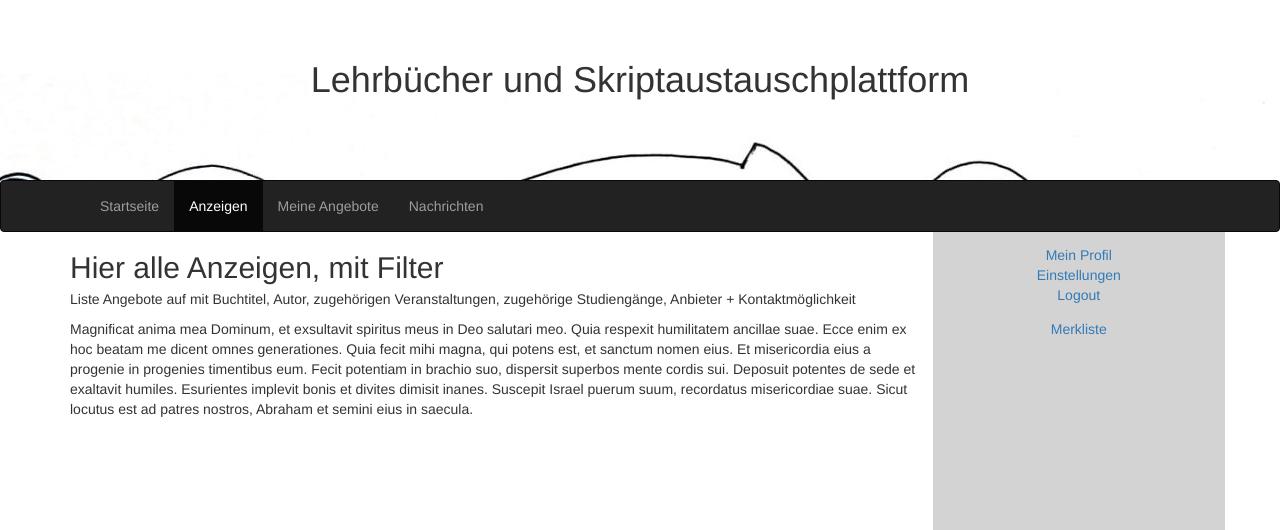
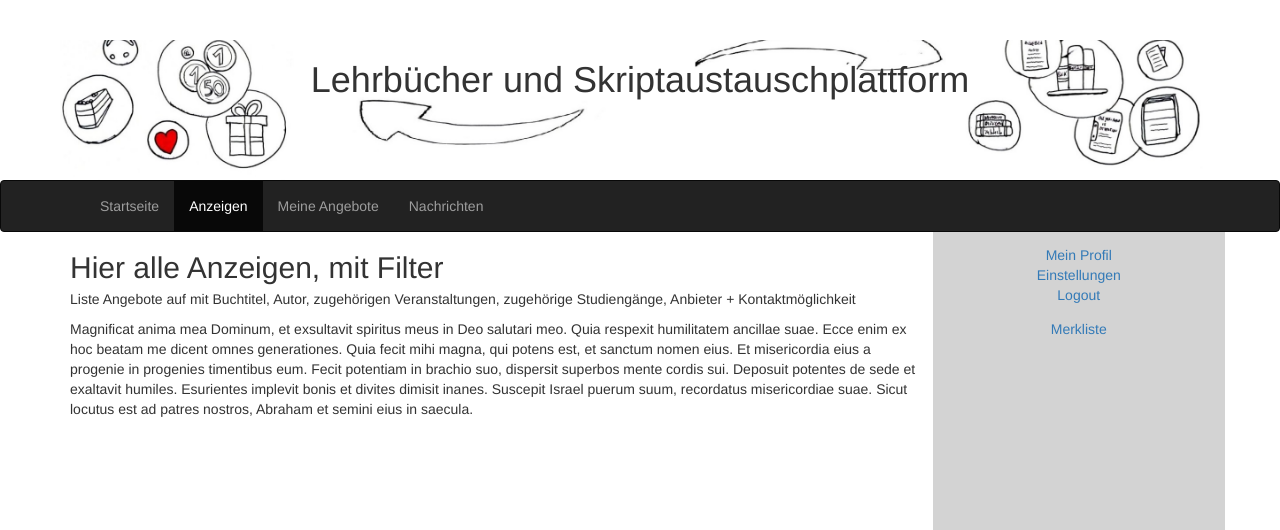
Before and after one commit to Taku1412/larifari, a PHP site: page /offers.html in a window 1280 px wide. Shown: the top 530 px of the page. Run offline with PHP 8.4, Linux system fonts and the light colour scheme; some libraries are stand-ins or nearby versions.

Commit message:
new header

```diff
--- a/Grundgerüst/style.css
+++ b/Grundgerüst/style.css
@@ -31,9 +31,10 @@ header{
     margin-top: 0;
     background-color: white;
     background-image: url(./img/colorheader.jpg);
+	background-size:     cover;
     /* https://texpatnat.files.wordpress.com/2015/09/watercolour-blog-header-turquoise.jpg*/
     background-repeat: no-repeat;
-    background-position: 50% 0%;
+    background-position: 50% 50%;
     margin-bottom: 5px;
 }
 
```
Also changed, not shown: Grundgerüst/img/colorheader.jpg.
